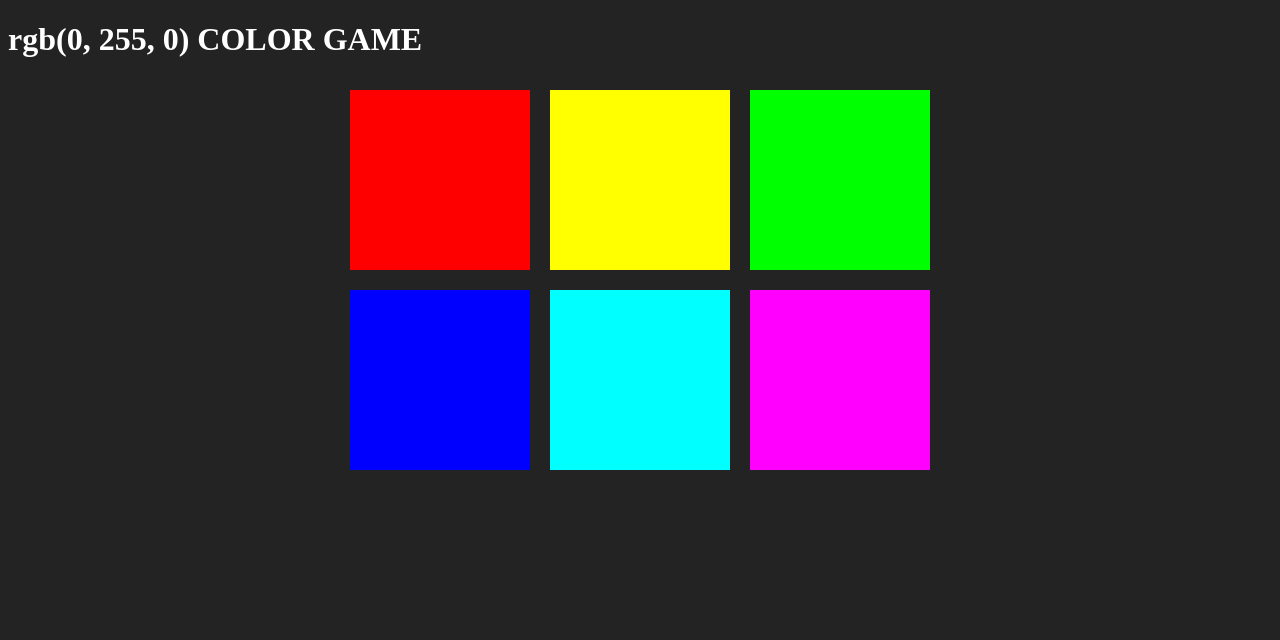
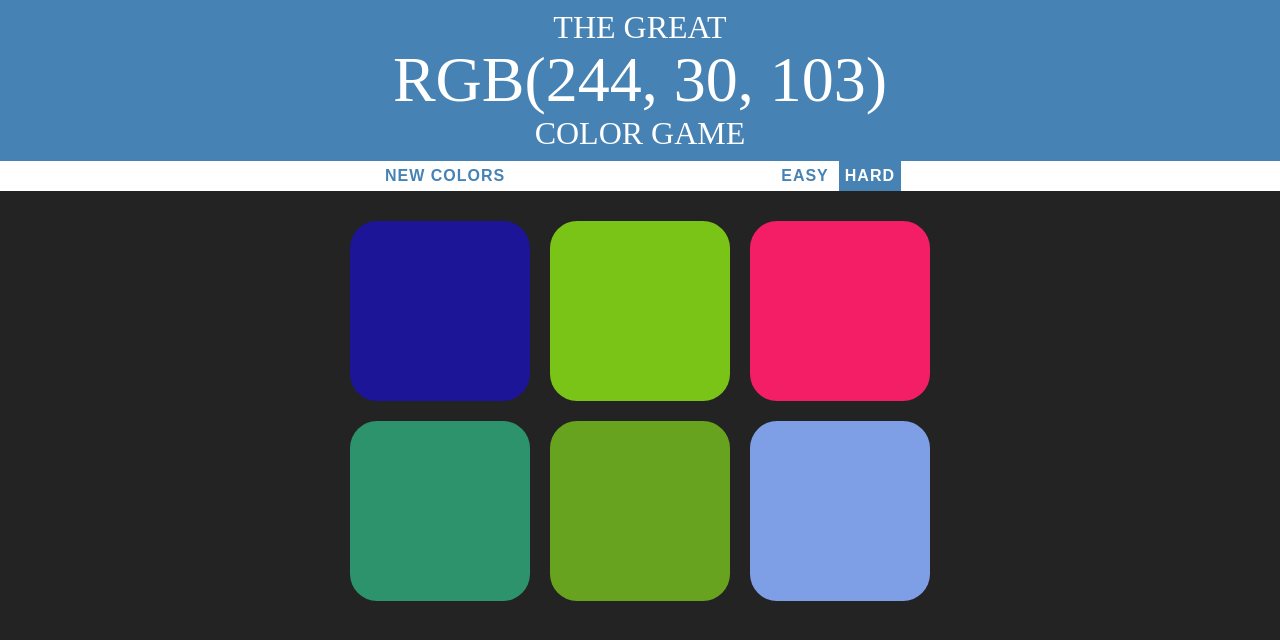
Before and after one commit to KevinXu17/RGBColorGame, a PHP site: page /RGBColorGame.html in a window 1280 px wide. Shown: the top 640 px of the page. Run offline with PHP 8.4, Linux system fonts and the light colour scheme.

Commit message:
make the game work update the css

```diff
--- a/RGBColorGame.css
+++ b/RGBColorGame.css
@@ -1,5 +1,7 @@
 body {
   background-color: #232323;
+  margin: 0;
+  font-family:  "Montserrat", "Avenir"
 }
 .square {
   width: 30%;
@@ -7,14 +9,60 @@ body {
   padding-bottom: 30%;
   float: left;
   margin: 1.66%;
+  border-radius: 15%;
+  transition: background 0.6s;
+  -webkit-transition: background 0.6s;
+  -moz-transition: background 0.6s;
 }
 #container {
   max-width: 600px;
-  margin: 0 auto;
+  margin: 20px auto;
 }
 h1 {
   color: white;
+  text-align: center;
+  background-color: steelblue;
+  margin: 0;
+  font-weight: normal;
+  text-transform: uppercase;
+  line-height: 1.1;
+  padding: 10px 0;
 }
 #message {
+  color: steelblue;
+  letter-spacing: 1px;
+  font-weight: 700;
+  font-size: inherit;
+  display: inline-block;
+  width: 20%;
+}
+#stripe {
+  background: white;
+  height: 30px;
+  text-align: center;
+}
+.selected {
+  background-color: steelblue;
   color: white;
 }
+#colorDisplay {
+  font-size: 2em;
+}
+button {
+  border: none;
+  background: none;
+  text-transform: uppercase;
+  height: 100%;
+  font-weight: 700;
+  color: steelblue;
+  letter-spacing: 1px;
+  font-size: inherit;
+  transition: all 1.0s;
+  -webkit-transition: all 1s;
+  -moz-transition: all 1s;
+  outline: none;
+}
+button:hover {
+  color: white;
+  background: steelblue;
+}
--- a/RGBColorGame.html
+++ b/RGBColorGame.html
@@ -6,9 +6,17 @@
     <link rel="stylesheet" type="text/css" href="RGBColorGame.css" />
   </head>
   <body>
-    <h1><span id = "colorDisplay">RGB</span> COLOR GAME</h1>
-    <div>
+    <h1>
+      The Great
+      <br>
+      <span id = "colorDisplay">RGB</span>
+      <br>
+      COLOR GAME</h1>
+    <div id="stripe">
+      <button id= "reset">NEW COLORS</button>
       <span id="message"></span>
+      <button id="easy">EASY</button>
+      <button id="hard" class="selected">HARD</button>
     </div>
     <div id="container">
       <div class="square"></div>
--- a/RGBColorGame.js
+++ b/RGBColorGame.js
@@ -1,13 +1,45 @@
-var colors = ["rgb(255, 0, 0)",
-              "rgb(255, 255, 0)",
-              "rgb(0, 255, 0)",
-              "rgb(0, 0, 255)",
-              "rgb(0, 255, 255)",
-              "rgb(255, 0, 255)"]
+var numberOfSquares = 6;
+var colors = makeRandomArray(numberOfSquares);
 var squares = document.querySelectorAll(".square");
 var colorDisplay = document.getElementById("colorDisplay");
 var messageDisplay = document.querySelector("#message");
+var h1 = document.querySelector("h1");
+var resetButton = document.querySelector("#reset");
+var easyButton = document.querySelector("#easy");
+var hardButton = document.querySelector("#hard");
+
 var pickColor = randonColor();
+easyButton.addEventListener("click", function() {
+  numberOfSquares = 3;
+  messageDisplay.textContent = "";
+  this.classList.add("selected");
+  hardButton.classList.remove("selected");
+  h1.style.backgroundColor = "steelblue";
+  colors = makeRandomArray(numberOfSquares);
+  pickColor = randonColor();
+  colorDisplay.textContent = pickColor;
+  for (var i = 0; i < squares.length; i ++) {
+    if (colors[i]) {
+      squares[i].style.backgroundColor = colors[i];
+    } else {
+      squares[i].style.display = "none";
+    }
+  }
+});
+hardButton.addEventListener("click", function() {
+  numberOfSquares = 6;
+  messageDisplay.textContent = "";
+  this.classList.add("selected");
+  easyButton.classList.remove("selected");
+  h1.style.backgroundColor = "steelblue";
+  colors = makeRandomArray(numberOfSquares);
+  pickColor = randonColor();
+  colorDisplay.textContent = pickColor;
+  for (var i = 0; i < squares.length; i ++) {
+      squares[i].style.backgroundColor = colors[i];
+      squares[i].style.display = "block";
+    }
+})
 colorDisplay.textContent = pickColor;
 for (var i = 0; i < squares.length; i++) {
   squares[i].style.backgroundColor = colors[i];
@@ -16,12 +48,29 @@ for (var i = 0; i < squares.length; i++) {
   if (clickColor === pickColor) {
     messageDisplay.textContent = "Correct!";
     changeAllColor(pickColor);
+    h1.style.background = pickColor;
+    resetButton.textContent = "PLAY AGAIN?"
   } else {
     messageDisplay.textContent = "Try again!";
     this.style.backgroundColor = "#232323";
   }
   });
 }
+resetButton.addEventListener("click", function() {
+  resetButton.textContent = "NEW COLOR";
+  // generate new COLORS
+  colors = makeRandomArray(numberOfSquares);
+  pickColor = randonColor();
+  messageDisplay.textContent = "";
+  h1.style.background = "steelblue";
+
+  //change all colors
+  colorDisplay.textContent = pickColor;
+  for (var i = 0; i < squares.length; i++) {
+    squares[i].style.backgroundColor = colors[i];
+  }
+});
+// helper
 function changeAllColor(color) {
   for (var j = 0; j < squares.length; j++) {
     squares[j].style.backgroundColor = color;
@@ -31,3 +80,18 @@ function randonColor() {
   var random =  Math.floor(Math.random() * colors.length);
   return colors[random];
 }
+function makeRandomArray(num) {
+  var arr = [];
+
+  for (var i = 0; i < num; i++) {
+
+    arr.push(randomColor());
+  }
+  return arr;
+}
+function randomColor() {
+  var r = Math.floor(Math.random() * 256);
+  var g = Math.floor(Math.random() * 256);
+  var b = Math.floor(Math.random() * 256);
+  return "rgb(" + r + ", " + g + ", " + b + ")";
+}
```
